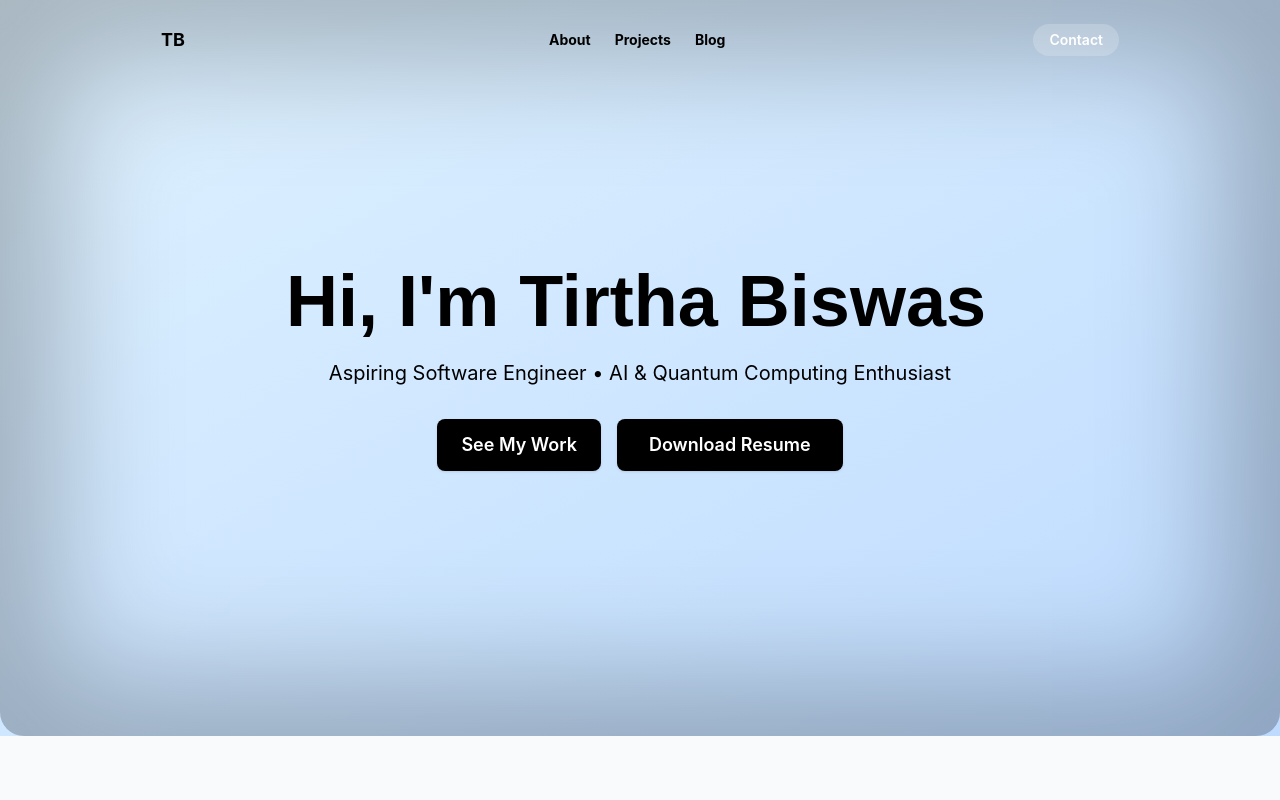
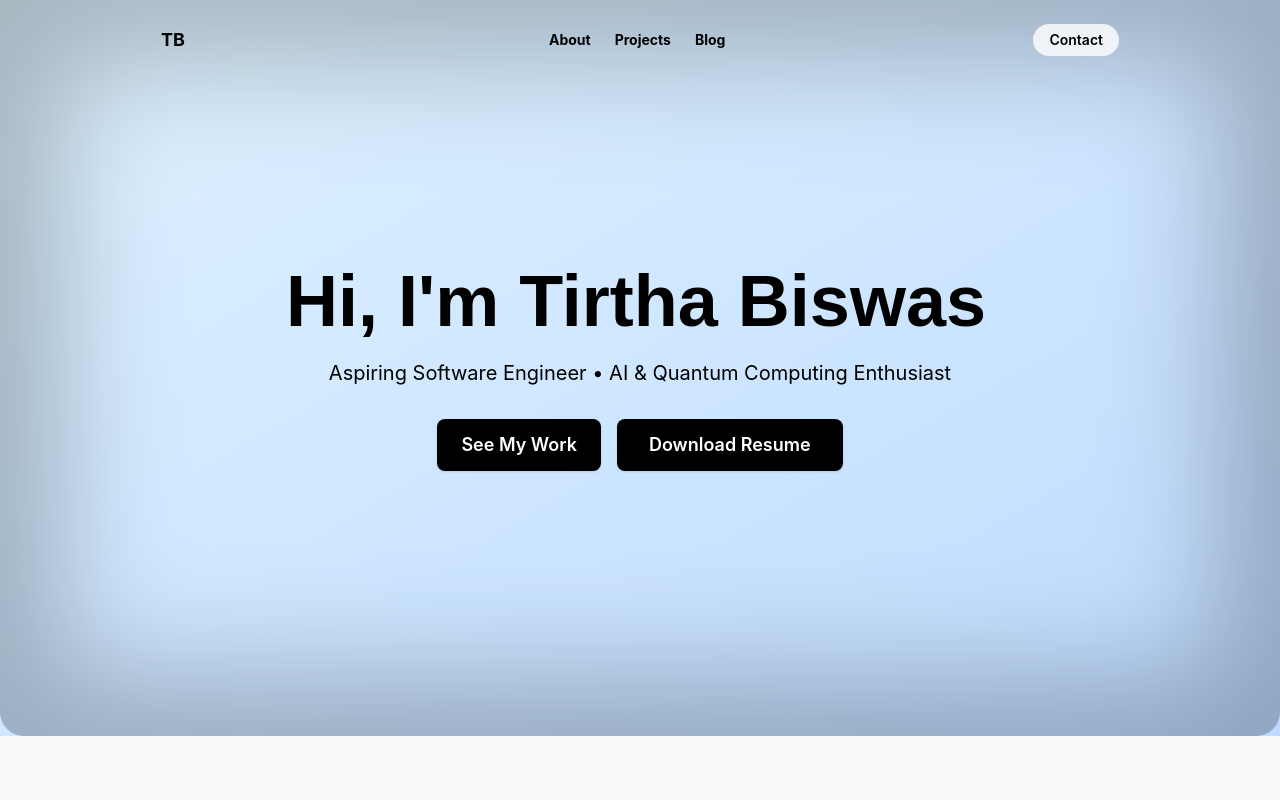
Before and after one commit to TBiswas10/tbiswas10.github.io, a Next.js app: page / in a window 1280 px wide. Shown: the top 800 px of the page. Built offline with nearby package versions, Linux system fonts and the light colour scheme.

Commit message:
fixing the bugs

```diff
--- a/app/components/Header.js
+++ b/app/components/Header.js
@@ -33,8 +33,9 @@ export default function Header() {
       <Link
         href="/"
         className={`relative text-lg font-heading font-bold flex items-center gap-2 min-w-[80px] transition-colors duration-300
-          ${scrolled ? "text-black dark:text-white after:bg-black dark:after:bg-white" : "text-black dark:text-white after:bg-white"}
+          ${scrolled ? "text-black dark:text-white after:bg-black dark:after:bg-white " : "text-black dark:text-white after:bg-white"}
           after:content-[''] after:absolute after:left-0 after:-bottom-1 after:w-6 after:h-[3px] after:scale-x-0 after:transition-transform after:duration-200 after:origin-left hover:after:scale-x-100`}
+        style={{ lineHeight: 1.1 }}
       >
         TB
       </Link>
@@ -57,7 +58,10 @@ export default function Header() {
         <a
           href="#contact"
           className={`inline-flex items-center gap-1 px-4 py-1.5 rounded-full font-semibold text-sm transition-colors duration-300
-            ${scrolled ? "bg-white/80 dark:bg-white/20 text-black dark:text-white hover:bg-black hover:text-white hover:scale-105 dark:hover:bg-white/30 " : "bg-white/20 text-white hover:bg-white/40"}`}
+            ${scrolled
+              ? "bg-white/10 dark:bg-white/10 text-black dark:text-white hover:bg-blue-100 dark:hover:bg-white/30 hover:text-black dark:hover:text-white outline-2 outline-black/40 dark:outline-0"
+              : "bg-white/80 dark:bg-white/20 text-black dark:text-white hover:bg-white/40 dark:hover:text-white"}
+            `}
         >
           Contact
         </a>
--- a/app/layout.js
+++ b/app/layout.js
@@ -7,18 +7,14 @@ export const metadata = {
   description:
     "Tirtha Biswas - Aspiring Software Engineer, AI & Quantum Computing Enthusiast.",
   openGraph: {
-    title: "Tito | Portfolio",
+    title: "Tirtha Biswas | Portfolio",
     description:
-      "Tirtha Biswas - Aspiring Software Engineer, AI & Quantum Computing Enthusiast.",
-    images: [
-      {
-        url: "/profile.jpg",
-        width: 1200,
-        height: 630,
-        alt: "Tito Portfolio Open Graph Image",
-      },
-    ],
+      "Aspiring Software Engineer, AI & Quantum Computing Enthusiast.",
   },
+  icons: {
+    icon: "/favicon.ico",
+  },
+
 };
 
 export default function RootLayout({ children }) {
```
